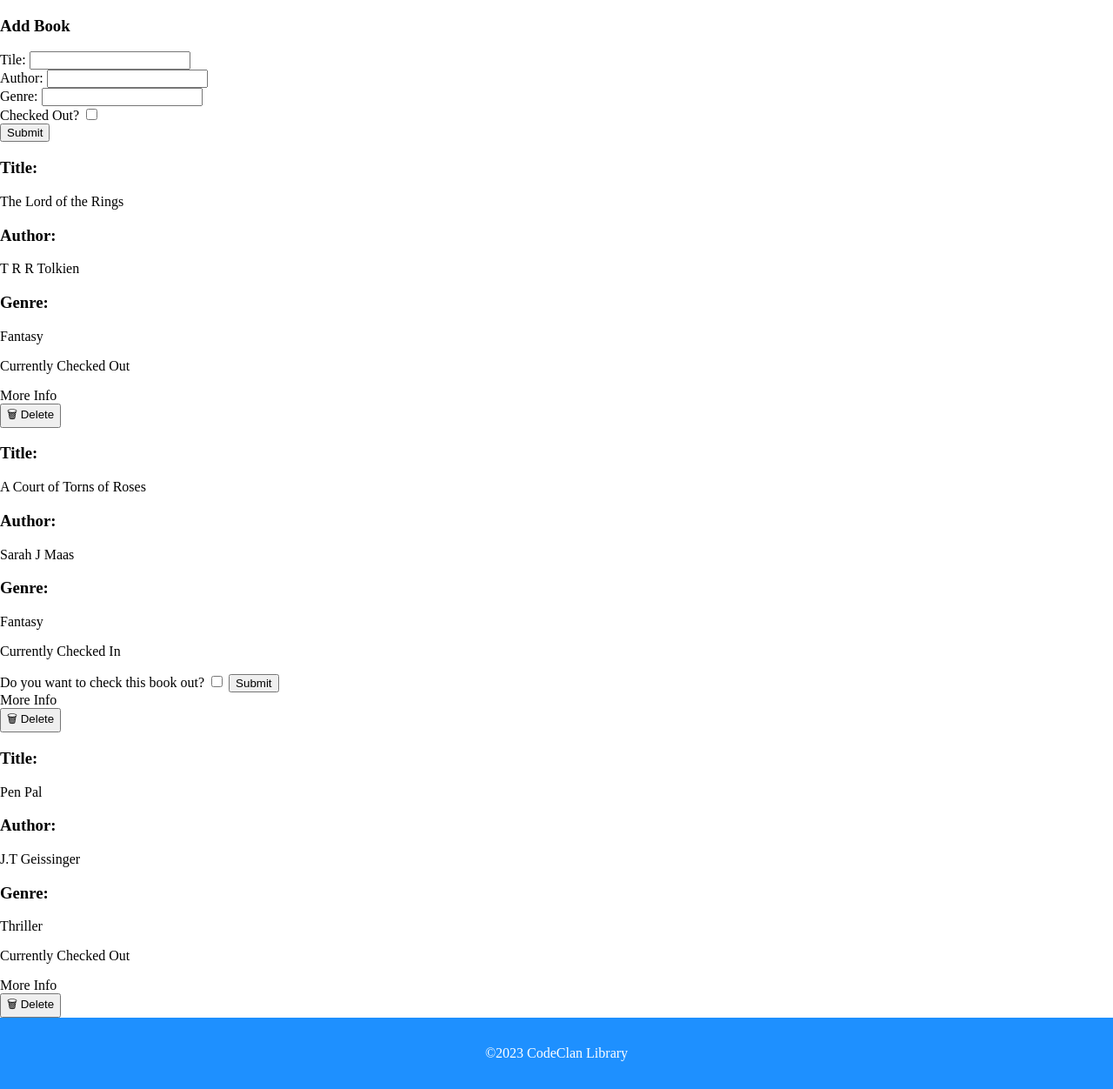
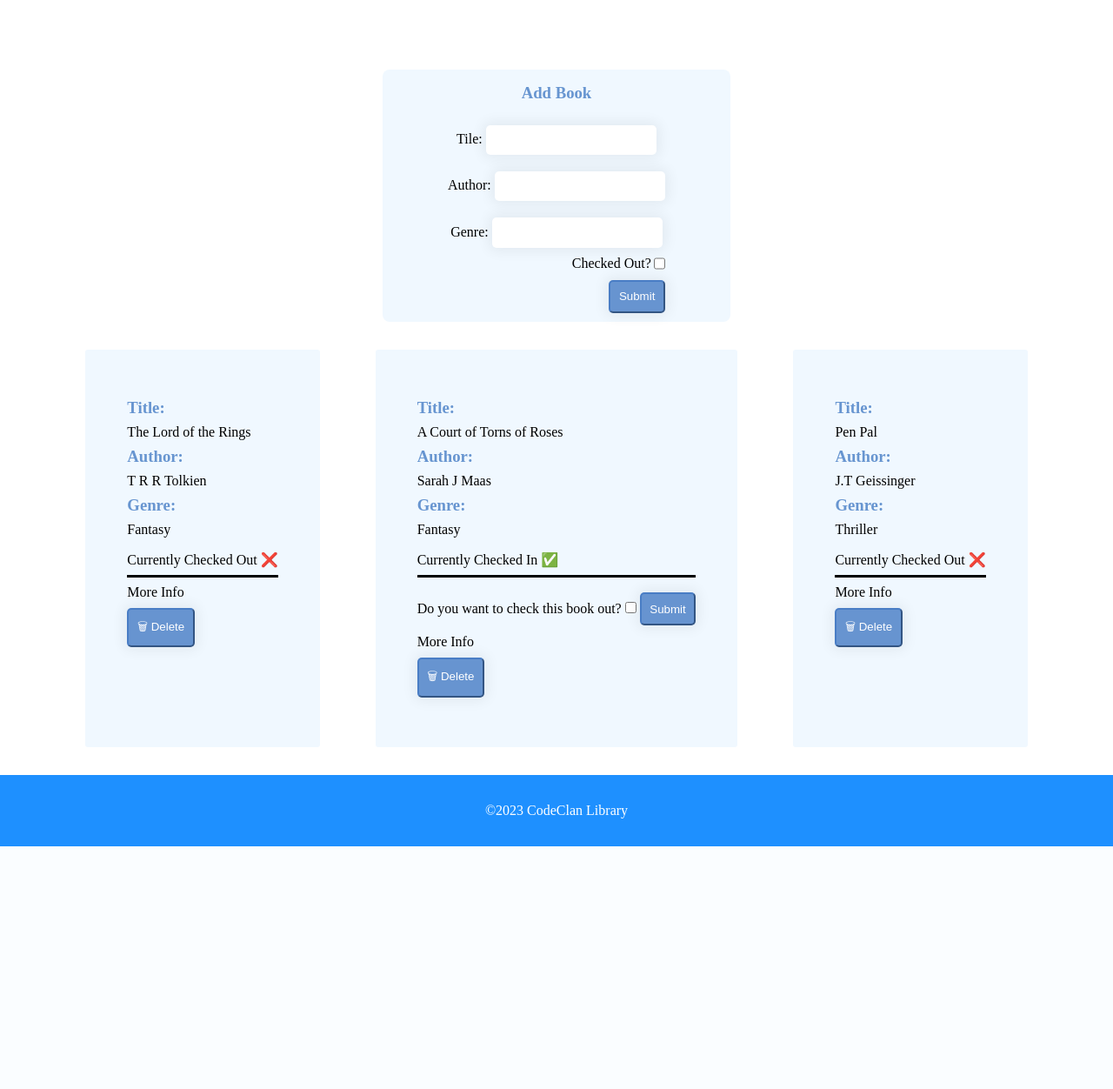
Before and after one commit to ShazSeatter/week_3_homework_Library, a Flask app: page / in a window 1280 px wide. Shown: the part 119-1371 px from the top of the page at 87% size. After the commit the page ends 1092 px from the top, so only its background shows below. Run offline with Flask 2, Linux system fonts and the light colour scheme.

Commit message:
finished styling

```diff
--- a/static/style.css
+++ b/static/style.css
@@ -1,10 +1,10 @@
-/* /* *,
+ *,
 *:before,
 *:after{
     padding: 0;
     margin: 0;
     box-sizing: border-box;
-} */
+}
 
 body {
     margin: 0;
@@ -24,7 +24,10 @@ h1 {
     list-style-type: none;
     padding: 2rem 2rem 1rem 2rem;
     margin: 0;
+}
 
+.nav-book-color {
+    color: black;
 }
 
 a {
@@ -39,13 +42,94 @@ a:hover {
     color: black;
 }
 
-/* .book-cards {
+/* styling add book card */
+.container {
+    max-width: 400px;
+    margin: 0 auto;
+    margin-top: 10vh;
+
+}
+
+.card {
+    background-color: aliceblue;
+    border-radius: 0.5rem;
     display: flex;
+    justify-content: center;
+}
+
+.card-headings {
+    color:rgba(64, 120, 195, 0.782);
+    padding: 1rem;
+    text-align: center;
+}
+
+.card-details {
+    text-align: center;
+}
+
+.submit {
+    display: flex;
+    justify-content: flex-end;
+}
+
+.checked-out-label {
+    margin-right: 0.2rem;
+}
+
+/* styling book card component */
+
+
+.book-cards-container {
+    display:flex;
+    justify-content: center;
+    flex-wrap: wrap;
 }
 
 .book {
-    display: flex;
-} */
+    margin: 2rem;
+    background-color: aliceblue;
+    padding: 3rem;
+    border-radius: 0.2rem;
+}
+
+.book-headings {
+    color: rgba(64, 120, 195, 0.782);
+    margin: 0.5rem 0 0.5rem 0;
+}
+
+.checked-in-out {
+    margin: 0.5rem 0 0.5rem 0;
+    border-bottom: solid;
+    border-color: black;
+    padding-bottom: 0.5rem;
+    padding-top: 0.5rem;
+}
+
+.summary-paragraph {
+    line-height: 1.5;
+}
+
+/* styling the forms / input areas */
+
+input[type=text] {
+    padding: 0.6rem;
+    margin: 0.6rem 0;
+    box-shadow:0 0 15px 4px rgba(0,0,0,0.06);
+    border: 0;
+    border-radius: 5px;
+}
+
+input[type=submit] {
+    padding: 0.6rem;
+    margin: 0.6rem 0;
+    background-color: rgba(64, 120, 195, 0.782);
+    box-shadow:0 0 15px 4px rgba(0,0,0,0.06);
+    border: 1;
+    border-color: rgba(64, 120, 195, 0.782);
+    border-radius: 5px;
+    color: white;
+}
+
 
 footer > p {
     margin: 0;
--- a/templates/base.html
+++ b/templates/base.html
@@ -15,9 +15,11 @@
         </ul>
     </header>
     <main>
+
         {% block content %}
 
         {% endblock %}
+
     </main>
     <footer>
         <p>&copy;2023 CodeClan Library</p>
--- a/templates/index.html
+++ b/templates/index.html
@@ -3,59 +3,65 @@
 {% block content %}
 <section>
     <!-- Submitting a form for adding a new book -->
+    <div class="container">
+        <div class="card">
             <form action="/books" method="POST">
-        <h3>Add Book</h3>
-        <div>
+                <h3 class="card-headings">Add Book</h3>
+                <div class="card-details">
                     <label for="title">Tile:</label>
                     <input type="text" id="title" name="title">
                 </div>
-        <div>
+                <div class="card-details">
                     <label for="author">Author:</label>
                     <input type="text" id="author" name="author">
                 </div>
-        <div>
+                <div class="card-details">
                     <label for="genre">Genre:</label>
                     <input type="text" id="genre" name="genre">
                 </div>
-        <div>
+                <div class="card-details submit">
+                    <div class="checked-out-label">
                         <label for="checked_out">Checked Out?</label>
+                    </div>
                     <input type="checkbox" name="check_out" id="checked_out">
                 </div>
+                <div class="submit">
+                <input type="submit">
+                </div>
 
-        <input type="submit">
             </form>
+        </div>
+    </div>
     <!-- end of form -->
 
 </section>
 
 <!-- display the books on the page  -->
-<section>
+<section class="book-card-section">
+    <div class="book-cards-container">
             {% for book in book_list %}
-
-    <div class="book-cards">
         <div class="book">
-        <h3>Title:</h3>
-        </div>
+                <h3 class="book-headings">Title:</h3>
                 <p>{{book.title}}</p>
 
-        <h3>Author:</h3>
+                <h3 class="book-headings">Author:</h3>
                 <p>{{book.author}}</p>
 
-        <h3>Genre:</h3>
+                <h3 class="book-headings">Genre:</h3>
                 <p>{{book.genre}}</p>
 
             {% if book.checked_out %}
-            <p>Currently Checked Out</p>
+                <p class="checked-in-out">Currently Checked Out ❌</p>
              {% else %}
-            <p>Currently Checked In</p>
+
+                <p class="checked-in-out">Currently Checked In ✅</p>
                     <form action="/books/{{ loop.index0 }}/update" method="POST">
                         <label for="checked_out">Do you want to check this book out?</label>
                         <input type="checkbox" name="check_out" id="checked_out">
                         <input type="submit">
                     </form>
+
         {% endif %}
-
-    </div>
 
 <!-- Display individual book in new html page -->
             <a class="more-info" href="/books/{{book_list.index(book)}}"> More Info </a>
@@ -65,9 +71,9 @@
                 <input class="delete-button" type="submit" value="&#x1F5D1; Delete">
             </form>
 
+        </div>
         {% endfor %}
-
-
+    </div>
 
 </section>
 
```
Also changed, not shown: templates/book.html (+13 -9 lines). Lines whose indentation alone changed are shown as unchanged.
